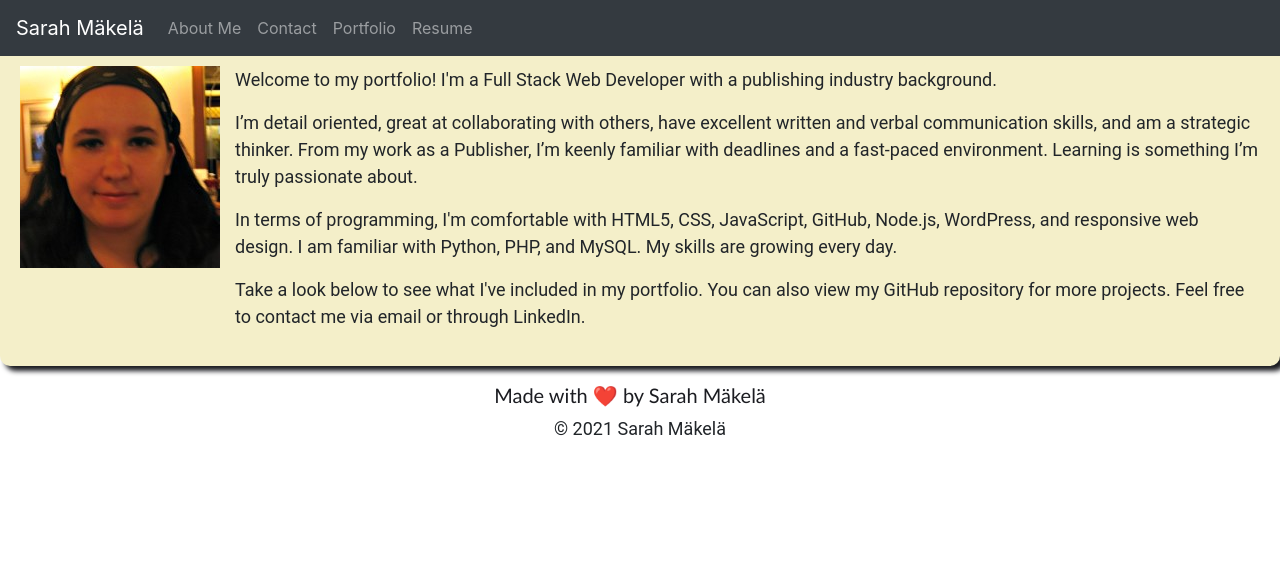
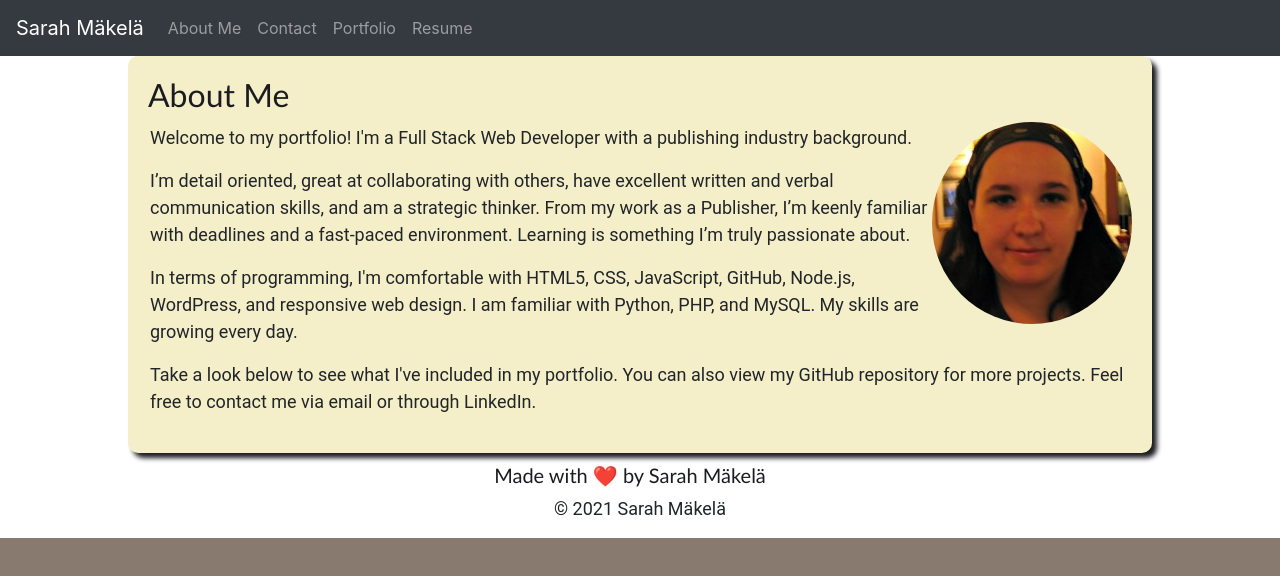
Before and after one commit to smakela13/smakela-portfolio-react-version, a React (Create React App) app in the folder my-portfolio/: page / in a window 1280 px wide. Shown: the top 576 px of the page. Built offline with nearby package versions, Linux system fonts and the light colour scheme.

Commit message:
Updated the look of About page's image - Made the Navbar sticky - Troubleshooting issue with bootstrap's _reboot.css overriding necessary styles

```diff
--- a/my-portfolio/src/App.css
+++ b/my-portfolio/src/App.css
@@ -14,14 +14,14 @@
 }
 
 .App-header {
-  background-color: #282c34;
+  background-color: #887a6f;
   min-height: 100vh;
   display: flex;
   flex-direction: column;
   align-items: center;
   justify-content: center;
   font-size: calc(10px + 2vmin);
-  color: white;
+  color: #887a6f;
 }
 
 .App-link {
@@ -52,7 +52,7 @@
     --raisinBlack: #1B1C21;
 }
 
-body {
+html, body {
     background-color: var(--middleGrey);
     display: flex;
     flex-direction: column;
@@ -152,18 +152,13 @@ header nav ul li a {
 }
 
 /* About Me */
-.about-container {
-  display: flex;
-}
-
 .about-img {
-  object-fit: contain;
-  align-self: flex-start;
-  margin: 0 15px 5px 0px;
+  float: right;
 }
 
 .about-text {
   flex: 1 1 auto;
+  padding: 2px;
 }
 
 /* Work */
--- a/my-portfolio/src/components/Navbar.js
+++ b/my-portfolio/src/components/Navbar.js
@@ -4,7 +4,7 @@ import {Navbar, Nav} from 'react-bootstrap';
 const Navigation = () => {
 	return (
 		<>
-			<Navbar collapseOnSelect fixed='top' expand='sm' bg='dark' variant='dark'>
+			<Navbar collapseOnSelect sticky='top' expand='sm' bg='dark' variant='dark'>
 				<Navbar.Brand>Sarah Mäkelä</Navbar.Brand>
 				<Navbar.Toggle aria-controls='responsive-navbar-nav' />
 				<Navbar.Collapse id='responsive-navbar-nav'>
--- a/my-portfolio/src/pages/about-me.js
+++ b/my-portfolio/src/pages/about-me.js
@@ -1,17 +1,16 @@
 import React from 'react';
+import {Image} from 'react-bootstrap';
 
 const About = () => {
 	return (
 		<div
 			style={{
-				display: 'flex',
 				justifyContent: 'Right',
 				alignItems: 'Right',
 			}}>
       <section className="main-content-box">
         <h2 id="about-me">About Me</h2>
-          <div className="about-container">
-            <img className="about-img" src="Sarah-Makela.jpg" alt="Sarah Mäkelä" />
+            <Image className="about-img" src="Sarah-Makela.jpg" alt="Sarah Mäkelä" roundedCircle fluid />
             <div className="about-text">
               <p>
                 Welcome to my portfolio! I'm a Full Stack Web Developer with a publishing industry background.
@@ -26,7 +25,6 @@ const About = () => {
                 Take a look below to see what I've included in my portfolio. You can also view my GitHub repository for more projects. Feel free to contact me via email or through LinkedIn.
               </p>
             </div>
-          </div>
         </section>
 		</div>
 	);
```
Also changed, not shown: my-portfolio/src/App.js (indentation only).
